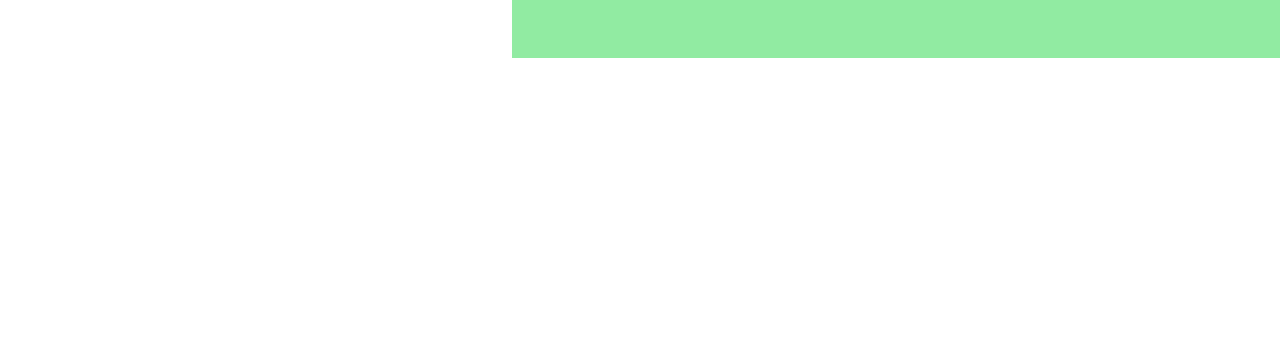
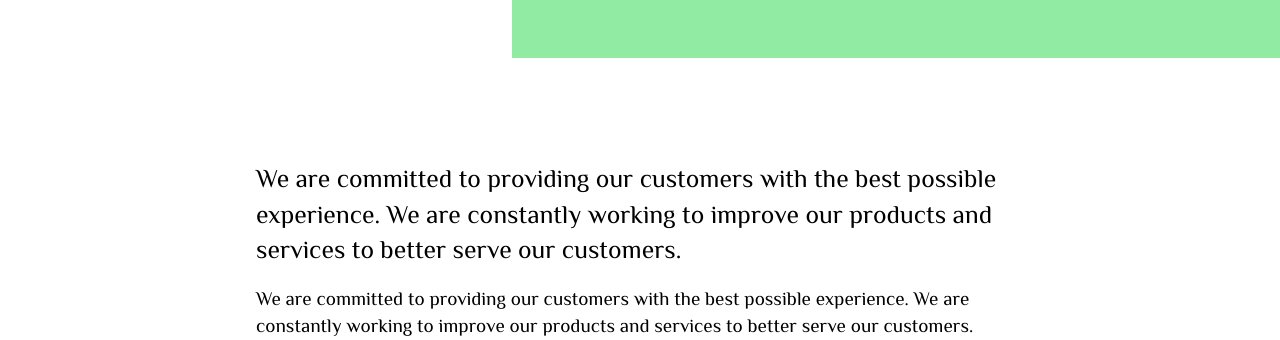
Before and after one commit to manishsindur/Tableton, a plain HTML site: page index.html in a window 1280 px wide. Shown: the part 4134-4474 px from the top of the page. Before the commit the page ends 4192 px from the top, so only its background shows below. Drawn offline with Linux system fonts and the light colour scheme.

Commit message:
Fourth Text Section

```diff
--- a/index.html
+++ b/index.html
@@ -108,6 +108,19 @@
         <img id="second-image" src="media/fith.jpg" alt="Fifth Image" />
         <img id="third-image" src="media/sixth.jpg" alt="sixth Image" />
       </div>
+      <!-- Fourth Text Section -->
+      <div class="text">
+        <h1 class="flex">
+          We are committed to providing our customers with the best possible
+          experience. We are constantly working to improve our products and
+          services to better serve our customers.
+        </h1>
+        <p class="flex">
+          We are committed to providing our customers with the best possible
+          experience. We are constantly working to improve our products and
+          services to better serve our customers.
+        </p>
+      </div>
     </main>
   </body>
 </html>
```
